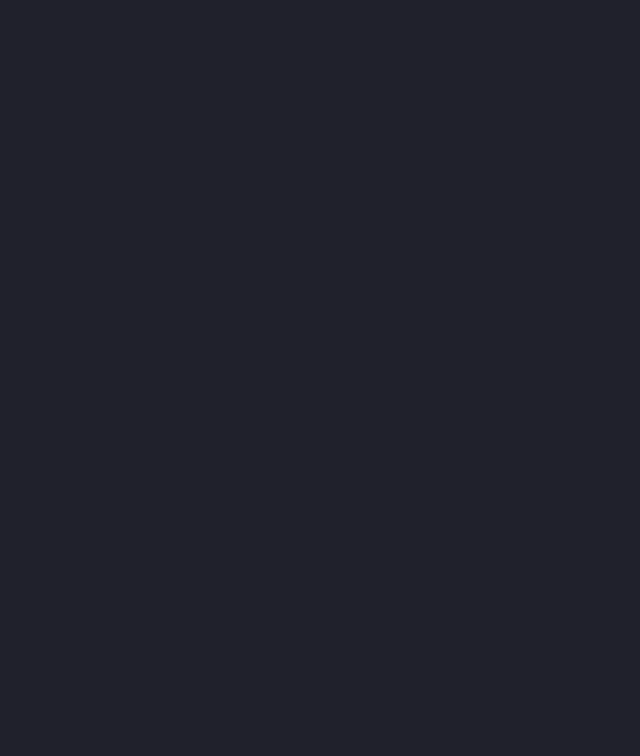
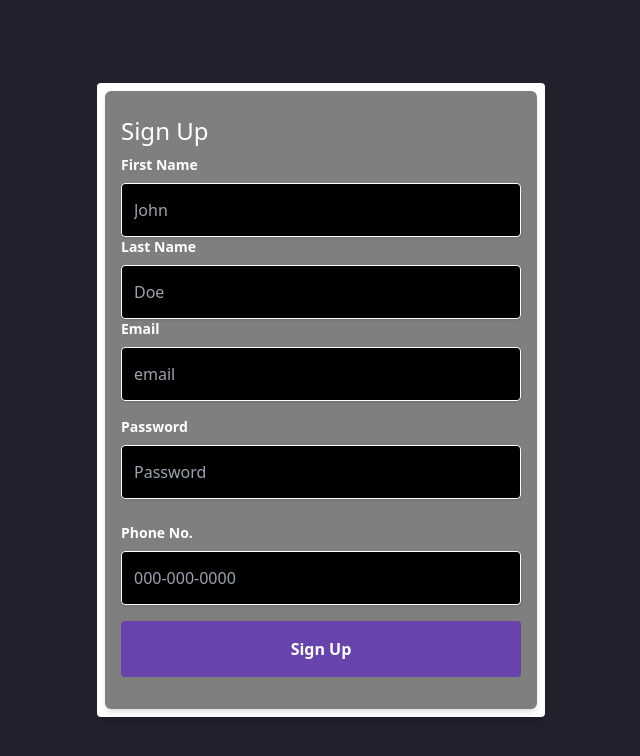
Before and after one commit to sarvesh-gaurishankar-sawant/team-progress-tracker, a React (Create React App) app in the folder frontend/: page /signup in a window 1280 px wide. Before the commit this address had no page. Shown: the top 756 px of the page, without its empty margins (319-959 px from the left). Built offline with nearby package versions, Linux system fonts and the light colour scheme.

Commit message:
Create Sign Up page layout

```diff
--- a/frontend/src/App.tsx
+++ b/frontend/src/App.tsx
@@ -30,6 +30,7 @@ export default function App() {
           <Route path="/login" element={<Login isOpen={false} onClose={() => {
             closeLogin();
           }} />} />
+          <Route path="/signup" element={<SignUp />} />
 
         </Routes>
       </BrowserRouter>
--- a/frontend/src/components/Auth/Login.tsx
+++ b/frontend/src/components/Auth/Login.tsx
@@ -55,14 +55,12 @@ const Login: React.FC<LoginProps> = ({isOpen, onClose}) => {
     }
 
     if (isValid) {
-      // Proceed with the login process
       console.log('Login successful');
     }
   };
 
   const url1 = '/assests/loginpage1.png';
   const url2 = '/assests/loginpage2.png';
-//   backgroundImage: `url('frontend/src/assests/backgroundLogin.jpg')`
   return (
     <div className="flex h-screen bg-cover" style={{ background: 'linear-gradient(90deg, rgba(102,68,171,1) 0%, rgba(158,74,175,1) 58%, rgba(219,78,179,1) 100%)' }}>
       <div className="w-[50%] flex items-center justify-center">
--- a/frontend/src/components/Auth/SignUp.tsx
+++ b/frontend/src/components/Auth/SignUp.tsx
@@ -4,8 +4,11 @@ const SignUp: React.FC = () => {
   const [firstName, setFirstName] = useState('');
   const [lastName, setLastName] = useState('');
   const [email, setEmail] = useState('');
+  const [password, setPassword] = useState('');
+  const [emailError, setEmailError] = useState('');
+  const [passwordError, setPasswordError] = useState('');
   const [phone, setPhone] = useState('');
-  const [password, setPassword] = useState('');
+
 
   const validateEmail = (email: string): boolean => {
     const emailRegex = /^[^\s@]+@[^\s@]+\.[^\s@]+$/;
@@ -15,6 +18,22 @@ const SignUp: React.FC = () => {
   const validatePassword = (password: string): boolean => {
     const passwordRegex = /^(?=.*[A-Z])(?=.*[!@#$%^&*(),.?":{}|<>])(?=.*\d).{8,}$/;
     return passwordRegex.test(password);
+  };
+
+  const handleEmailBlur = () => {
+    if (!validateEmail(email)) {
+      setEmailError('Invalid email address');
+    } else {
+      setEmailError('');
+    }
+  };
+
+  const handlePasswordBlur = () => {
+    if (!validatePassword(password)) {
+      setPasswordError('Password must have at least 8 characters, one uppercase, one number, and one special character.');
+    } else {
+      setPasswordError('');
+    }
   };
 
   const handleSignUp = (event: React.FormEvent) => {
@@ -34,14 +53,102 @@ const SignUp: React.FC = () => {
 
   return (
     <div className="flex items-center justify-center h-screen">
-      <form className="bg-white shadow-md rounded px-8 pt-6 pb-8 mb-4" onSubmit={handleSignUp}>
+      <form className="bg-white shadow-md rounded px-2 pt-2 pb-2 w-[35%]" onSubmit={handleSignUp}>
         <div className="flex items-center justify-between">
-          <button
-            className="bg-blue-500 hover:bg-blue-700 text-white font-bold py-2 px-4 rounded focus:outline-none focus:shadow-outline"
-            type="submit"
-          >
-            Sign Up
-          </button>
+         <div className="w-full ">
+          <form className="bg-black bg-opacity-50 shadow-md rounded-md px-4 pt-6 pb-8">
+            <div className="mb-4">
+              <h1 className="text-white text-2xl mb-2">Sign Up</h1>
+
+              {/* Firstname */}
+              <div>
+                <label className="block text-white text-sm font-bold mb-2" htmlFor="fname">
+                First Name
+                </label>
+                <input
+                  className="bg-black border-white shadow appearance-none border rounded w-full py-4 px-3 text-white leading-tight focus:outline-none focus:shadow-outline"
+                  id="firstname"
+                  type="text"
+                  placeholder="John"
+                />
+              </div>
+
+              {/* last name */}
+              <div>
+                <label className="block text-white text-sm font-bold mb-2" htmlFor="lname">
+                  Last Name
+                </label>
+                <input
+                  className="bg-black border-white shadow appearance-none border rounded w-full py-4 px-3 text-white leading-tight focus:outline-none focus:shadow-outline"
+                  id="lastname"
+                  type="text"
+                  placeholder="Doe"
+                />
+              </div>
+
+              {/* email  */}
+              <div>
+                <label className="block text-white text-sm font-bold mb-2" htmlFor="email">
+                  Email
+                </label>
+                <input
+                  className="bg-black border-white shadow appearance-none border rounded w-full py-4 px-3 text-white leading-tight focus:outline-none focus:shadow-outline"
+                  id="email"
+                  type="text"
+                  placeholder="email"
+                  value={email}
+                  onChange={(e) => setEmail(e.target.value)}
+                  onBlur={handleEmailBlur}
+                />
+                {emailError && <p className="text-red-500 text-xs italic">{emailError}</p>}
+              </div>
+
+              {/* password */}
+            </div>
+            <div className="mb-6">
+              <label className="block text-white text-sm font-bold mb-2" htmlFor="password">
+                Password
+              </label>
+              <input
+                className="bg-black border-white shadow appearance-none border rounded w-full py-4 px-3 text-white leading-tight focus:outline-none focus:shadow-outline"
+                id="password"
+                type="password"
+                placeholder="Password"
+                value={password}
+                onChange={(e) => setPassword(e.target.value)}
+                onBlur={handlePasswordBlur}
+              />
+              {passwordError && <p className="text-red-500 text-xs italic">{passwordError}</p>}
+            </div>
+
+            {/* phone number */}
+            <div>
+                <label className="block text-white text-sm font-bold mb-2" htmlFor="phno">
+                  Phone No.
+                </label>
+                <input
+                  className="bg-black border-white shadow appearance-none border rounded w-full py-4 px-3 text-white leading-tight focus:outline-none focus:shadow-outline"
+                  id="phno"
+                  type="number"
+                  placeholder="000-000-0000"
+                />
+              </div>
+
+            <div className="flex items-center justify-between">
+              <button
+                className="mt-4 text-white font-bold py-4 px-4 rounded focus:outline-none focus:shadow-outline w-full"
+                type="button"
+                // onClick={handleLogin}
+                style={{
+                    background: '#6644ab',
+                    // border: '1px solid #fff',
+                  }}
+              >
+                Sign Up
+              </button>
+            </div>
+          </form>
+        </div>
         </div>
       </form>
     </div>
```
